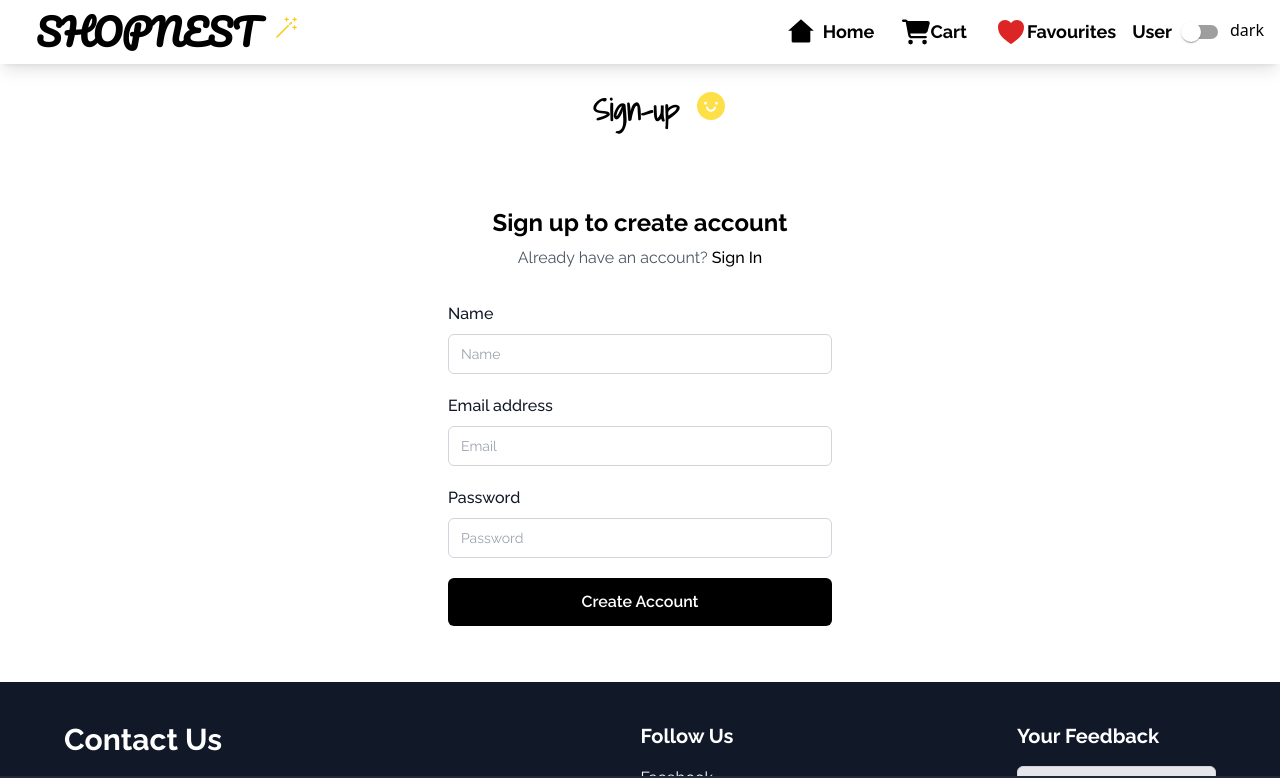
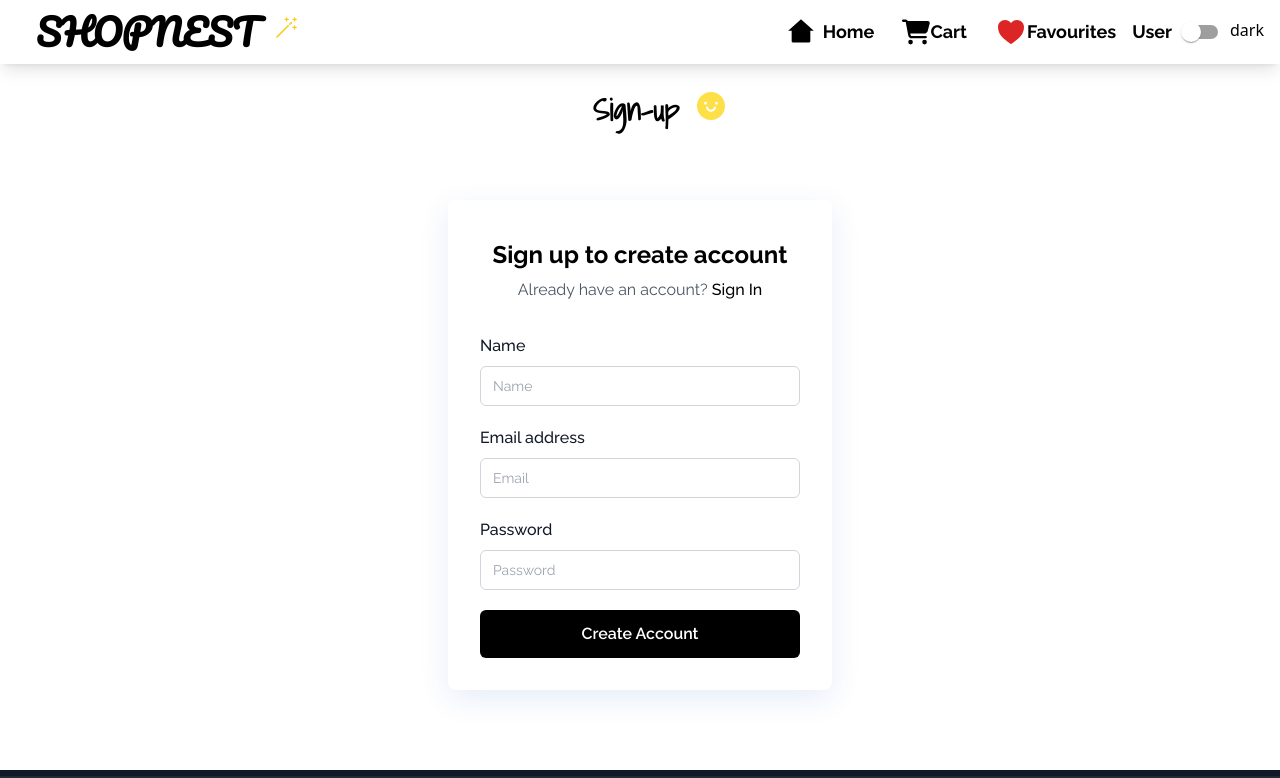
Before and after one commit to vishalmodanwal07/Shopnest, a React (Vite) app: page /Signup in a window 1280 px wide. Shown: the top 778 px of the page. Built offline with nearby package versions, Linux system fonts and the light colour scheme; no server answers; a web font is replaced by a local one.

Commit message:
signup ui chANGE

```diff
--- a/src/components/Signup.jsx
+++ b/src/components/Signup.jsx
@@ -43,6 +43,100 @@ function Signup() {
       }
     };
   return (
+  //   <div>
+  //        <div className=" flex flex-col gap-0  text-black">
+  //      <div className="flex mt-5 text-5xl items-center justify-center bg-white dark:bg-gray-800 text-black dark:text-white p-4">
+  //         <h1 className="text-3xl  font-bold pl-10 bg-white dark:bg-gray-800 text-black dark:text-white p-4 "
+  //        style={{fontFamily:'"Shadows Into Light", cursive'}}> Sign-up</h1>
+  //        <AiFillSmile className='text-yellow-300 animate-bounce hover:text-black size-8 '/>
+  //        </div>
+  //      </div>
+  //      <div className=" ml-10 p-1 flex justify-center items-center  border-b-4 w-[30%] border-gray-300 rounded-lg  mb-6 shadow-[rgba(7,_65,_210,_0.1)_0px_9px_30px] hover:shadow-[5px_5px_0px_0px_rgba(109,40,217)] hover:scale-110 transition duration-300 ease-in  " style={{ fontFamily: '"Raleway", sans-serif' }} >
+  //      <div className="flex items-center justify-center px-4  sm:px-6 sm:py-16 lg:px-8 lg:py-10  bg-white dark:bg-gray-800 text-black dark:text-white" style={{ fontFamily: '"Raleway", sans-serif' }}>
+  //       <div className="xl:mx-auto xl:w-full xl:max-w-sm 2xl:max-w-md  bg-white dark:bg-gray-800 text-black dark:text-white" style={{ fontFamily: '"Raleway", sans-serif' }}>
+  //         <div className="mb-2 flex justify-center items-center  bg-white dark:bg-gray-800 text-black dark:text-white" style={{ fontFamily: '"Raleway", sans-serif' }}>
+  //         </div>
+  //         <h2 className="text-center text-2xl font-bold leading-tight text-black  bg-white dark:bg-gray-800 text-black dark:text-white" style={{ fontFamily: '"Raleway", sans-serif' }}>
+  //           Sign up to create account
+  //         </h2>
+  //         <p className="mt-2 text-center text-base text-gray-600  bg-white dark:bg-gray-800 text-black dark:text-white" style={{ fontFamily: '"Raleway", sans-serif' }}>
+  //           Already have an account?{' '}
+  //          <NavLink to="/Signin">
+
+  //           <span className="font-medium text-black transition-all duration-200 hover:underline  bg-white dark:bg-gray-800 text-black dark:text-blue-700"style={{ fontFamily: '"Raleway", sans-serif' }}
+  //           >Sign In</span>
+
+  //         </NavLink>
+  //         </p>
+  //         <form action="#" method="POST" className="mt-8">
+  //           <div className="space-y-5">
+  //             <div>
+  //               <label htmlFor="name" className="text-base font-medium text-gray-900  bg-white dark:bg-gray-800 text-black dark:text-white" style={{ fontFamily: '"Raleway", sans-serif' }}>
+  //                 {' '}
+  //                 Name{' '}
+  //               </label>
+  //               <div className="mt-2  bg-white dark:bg-gray-800 text-black dark:text-white" style={{ fontFamily: '"Raleway", sans-serif' }}>
+  //                 <input
+  //                   onChange={(e)=>setName(e.target.value)}
+  //                   className="flex h-10 w-full rounded-md border border-gray-300 bg-transparent px-3 py-2 text-sm placeholder:text-gray-400 focus:outline-none focus:ring-1 focus:ring-gray-400 focus:ring-offset-1 disabled:cursor-not-allowed disabled:opacity-50"
+  //                   type="text"
+  //                   value={name}
+  //                   placeholder="Name"
+  //                   id="name"
+  //                 ></input>
+  //               </div>
+
+  //             </div>
+  //             <div>
+  //               <label htmlFor="email" className="text-base font-medium text-gray-900  bg-white dark:bg-gray-800 text-black dark:text-white" style={{ fontFamily: '"Raleway", sans-serif' }}>
+  //                 {' '}
+  //                 Email address{' '}
+  //               </label>
+  //               <div className="mt-2  bg-white dark:bg-gray-800 text-black dark:text-white" style={{ fontFamily: '"Raleway", sans-serif' }}>
+  //                 <input
+  //                   onChange={(e)=>setEmail(e.target.value)}
+  //                   className="flex h-10 w-full rounded-md border border-gray-300 bg-transparent px-3 py-2 text-sm placeholder:text-gray-400 focus:outline-none focus:ring-1 focus:ring-gray-400 focus:ring-offset-1 disabled:cursor-not-allowed disabled:opacity-50"
+  //                   type="email"
+  //                   value={email}
+  //                   placeholder="Email"
+  //                   id="email"
+  //                 ></input>
+  //               </div>
+
+  //             </div>
+  //             <div>
+  //               <div className="flex items-center justify-between  bg-white dark:bg-gray-800 text-black dark:text-white" style={{ fontFamily: '"Raleway", sans-serif' }}>
+  //                 <label htmlFor="password" className="text-base font-medium text-gray-900  bg-white dark:bg-gray-800 text-black dark:text-white" style={{ fontFamily: '"Raleway", sans-serif' }}>
+  //                   {' '}
+  //                   Password{' '}
+  //                 </label>
+  //               </div>
+  //               <div className="mt-2  bg-white dark:bg-gray-800 text-black dark:text-white" style={{ fontFamily: '"Raleway", sans-serif' }}>
+  //                 <input
+  //                   onChange={(e)=>setPassword(e.target.value)}
+  //                   className="flex h-10 w-full rounded-md border border-gray-300 bg-transparent px-3 py-2 text-sm placeholder:text-gray-400 focus:outline-none focus:ring-1 focus:ring-gray-400 focus:ring-offset-1 disabled:cursor-not-allowed disabled:opacity-50" style={{ fontFamily: '"Raleway", sans-serif' }}
+  //                   type="password"
+  //                   value={password}
+  //                   placeholder="Password"
+  //                   id="password"
+  //                 ></input>
+  //               </div>
+  //             </div>
+  //             <div>
+  //               <button
+  //                 onClick={signup}
+  //                 type="button"
+  //                 className="inline-flex w-full items-center justify-center rounded-md bg-black px-3.5 py-2.5 font-semibold leading-7 text-white hover:bg-black/80" style={{ fontFamily: '"Raleway", sans-serif' }}
+  //               >
+  //                 Create Account
+  //               </button>
+  //             </div>
+  //           </div>
+  //         </form>
+  //       </div>
+  //     </div>
+  //     </div>
+  //  </div>
   <div>
   <div className=" flex flex-col gap-0  text-black">
 <div className="flex mt-5 text-5xl items-center justify-center bg-white dark:bg-gray-800 text-black dark:text-white p-4">
@@ -51,9 +145,9 @@ function Signup() {
   <AiFillSmile className='text-yellow-300 animate-bounce hover:text-black size-8 '/>
   </div>
 </div>
-       <div className="flex items-center justify-center px-4  sm:px-6 sm:py-16 lg:px-8 lg:py-10  bg-white dark:bg-gray-800 text-black dark:text-white" style={{ fontFamily: '"Raleway", sans-serif' }}>
-        <div className="xl:mx-auto xl:w-full xl:max-w-sm 2xl:max-w-md  bg-white dark:bg-gray-800 text-black dark:text-white" style={{ fontFamily: '"Raleway", sans-serif' }}>
-          <div className="mb-2 flex justify-center  bg-white dark:bg-gray-800 text-black dark:text-white" style={{ fontFamily: '"Raleway", sans-serif' }}>
+<div className="flex items-center justify-center px-4  sm:px-6 sm:py-16 lg:px-8 lg:py-10  bg-white dark:bg-gray-800 text-black dark:text-white " style={{ fontFamily: '"Raleway", sans-serif' }}>
+ <div className="xl:mx-auto xl:w-full xl:max-w-sm 2xl:max-w-md  bg-white dark:bg-gray-800 text-black dark:text-white border-gray-300 rounded-lg p-8 mb-6 shadow-[rgba(7,_65,_210,_0.1)_0px_9px_30px] hover:shadow-[5px_5px_0px_0px_rgba(109,40,217)] hover:scale-110 transition duration-300 ease-in " style={{ fontFamily: '"Raleway", sans-serif' }}>
+   <div className="mb-2 flex justify-center  bg-white dark:bg-gray-800 text-black dark:text-white " style={{ fontFamily: '"Raleway", sans-serif' }}>
    </div>
    <h2 className="text-center text-2xl font-bold leading-tight text-black  bg-white dark:bg-gray-800 text-black dark:text-white" style={{ fontFamily: '"Raleway", sans-serif' }}>
      Sign up to create account
@@ -135,6 +229,7 @@ function Signup() {
  </div>
 </div>
 </div>
+
   )
 }
 
```
Lines whose indentation alone changed are shown as unchanged.
